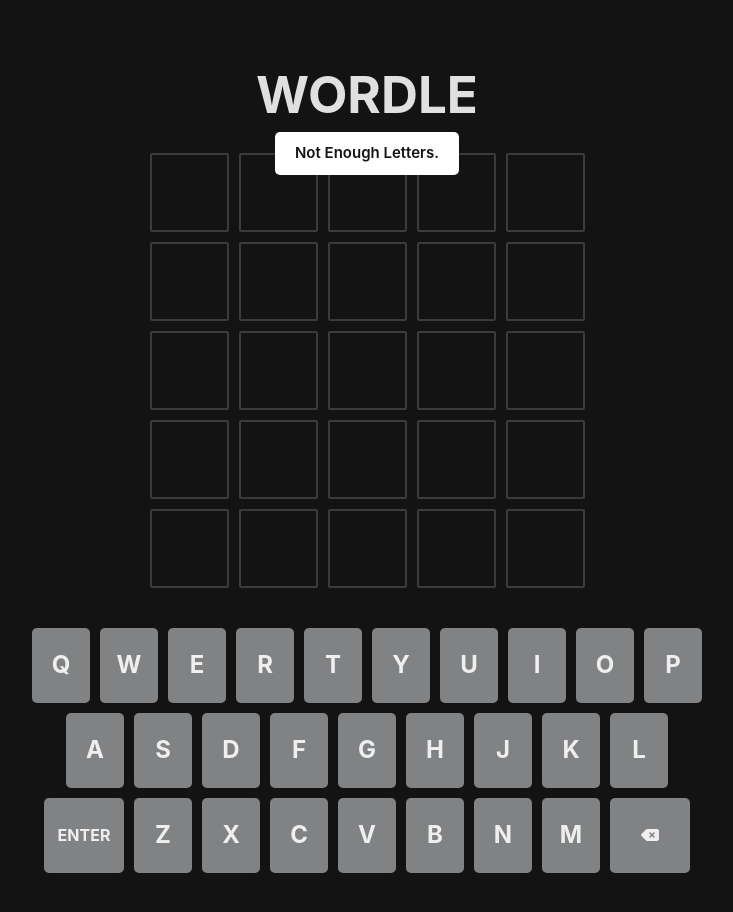
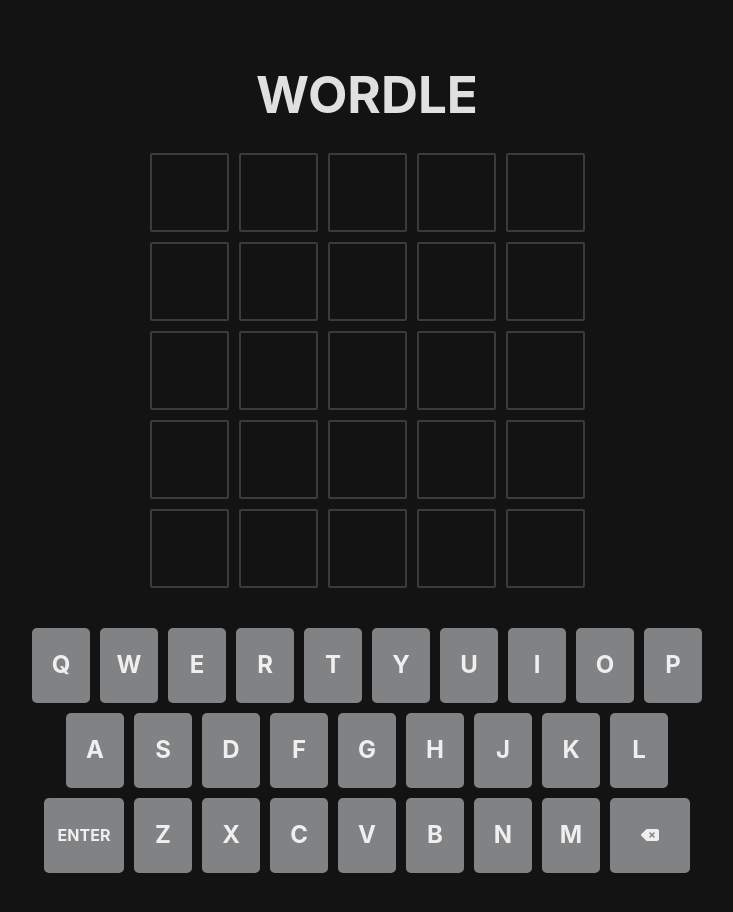
Before and after one commit to AlbertAnthonyArrieta/WordleClone, a React (Vite) app: page / in a window 1280 px wide. Shown: the top 912 px of the page, without its empty margins (273-1006 px from the left). Built offline with nearby package versions, Linux system fonts and the light colour scheme.

Commit message:
hiding popup for now

```diff
--- a/src/App.jsx
+++ b/src/App.jsx
@@ -102,7 +102,7 @@
     <>
       <div className='header'>
         <h1 className="title">WORDLE</h1>
-        <div className='popup'>{popupText}</div>
+        {/* <div className='popup'>{popupText}</div> */}
       </div>
       <div className='game'>
 
```
